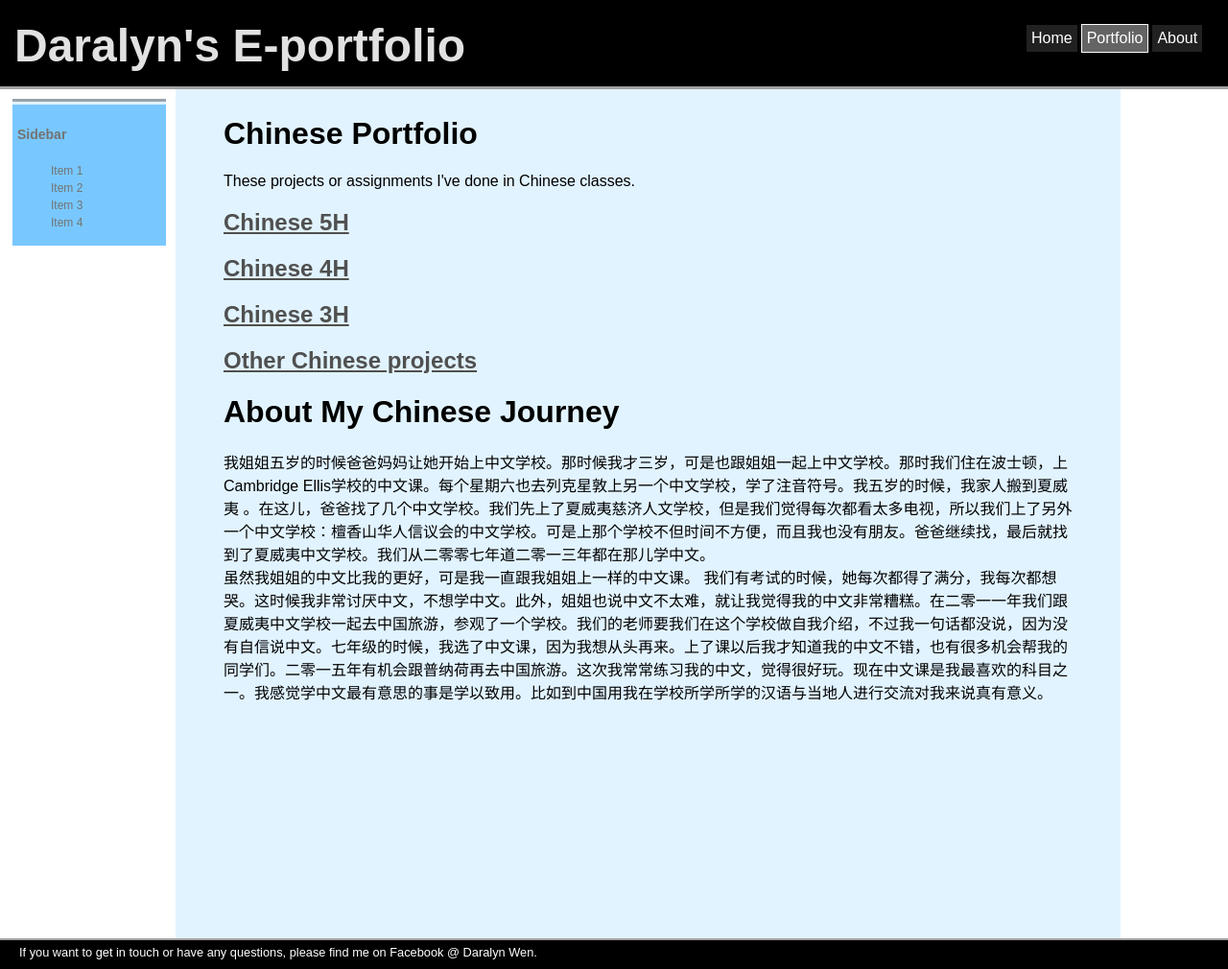
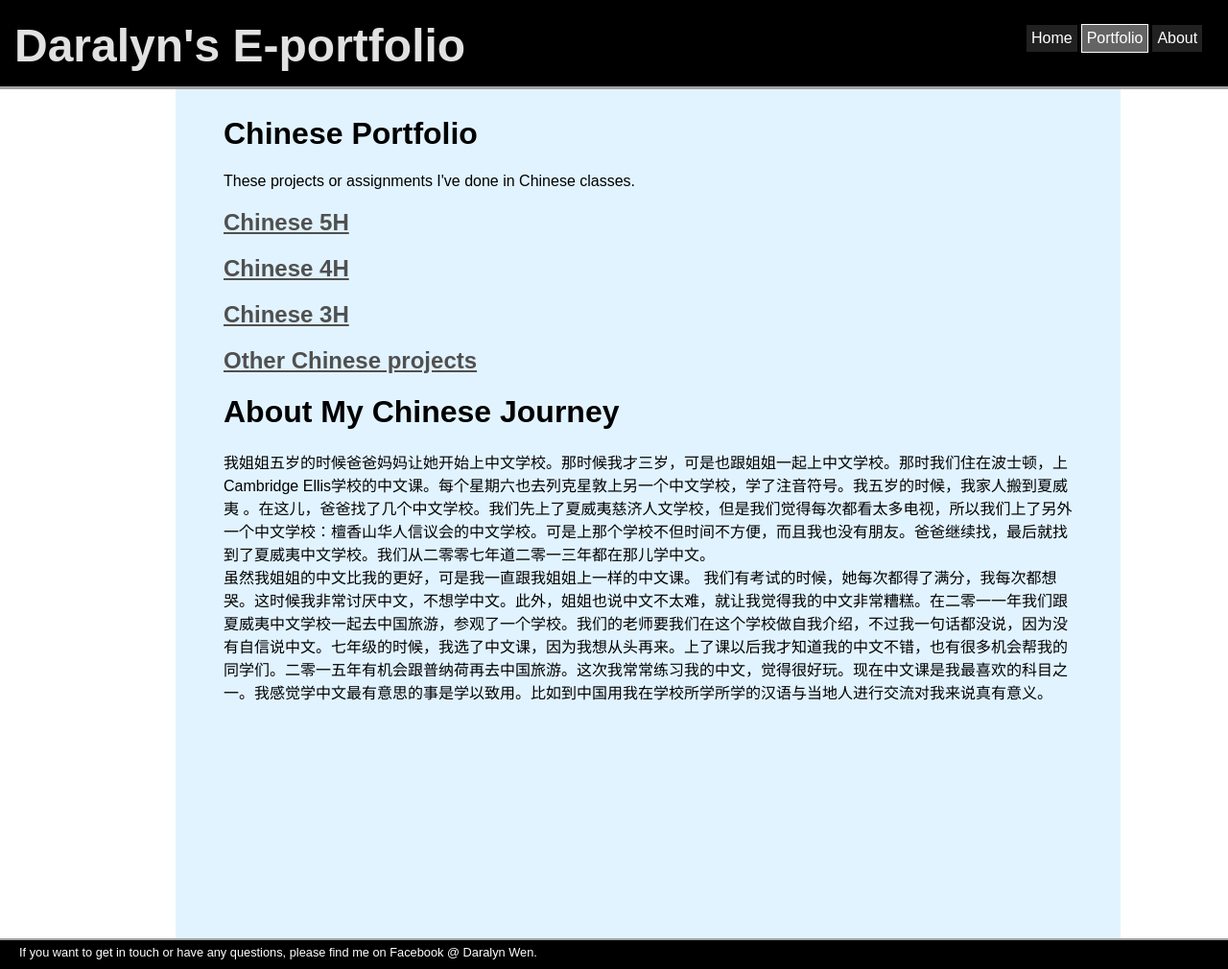
Before and after one commit to daralyn/daralyn.github.io, a Jekyll site: the page built from portfolio/chinese/index.html, in a window 1280 px wide and 1010 px high. Shown: the whole window at 96% size. Built offline with Jekyll 4.4.1, drawn with Linux system fonts in a browser that asks for light colours.

Commit message:
Update index.html

```diff
--- a/portfolio/chinese/index.html
+++ b/portfolio/chinese/index.html
@@ -2,15 +2,6 @@
 layout: portfolio
 title: Daralyn's Chinese Portfolio
 ---
-<div class="sidebar">
-	<h3><a class="sidelinkbig">Sidebar</a></h3>
-		<ul class="sidelist">
-			<li><a class="sidelinkreg" href="/">Item 1</a></li>
-			<li><a class="sidelinkreg" href="/">Item 2</a></li>
-			<li><a class="sidelinkreg" href="/">Item 3</a></li>
-			<li><a class="sidelinkreg" href="/">Item 4</a></li>
-		</ul>
-</div> <!-- sidebar-->
 
 <h1>
   Chinese Portfolio
```
